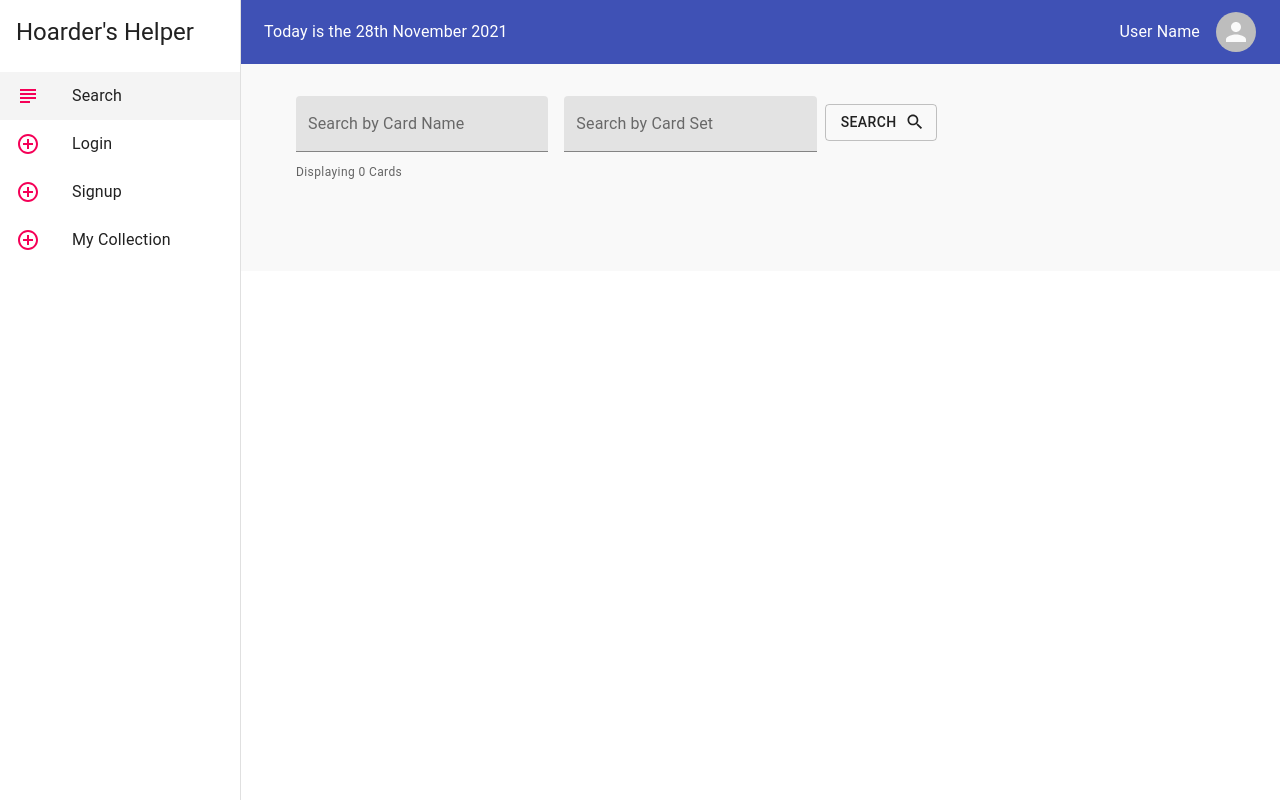
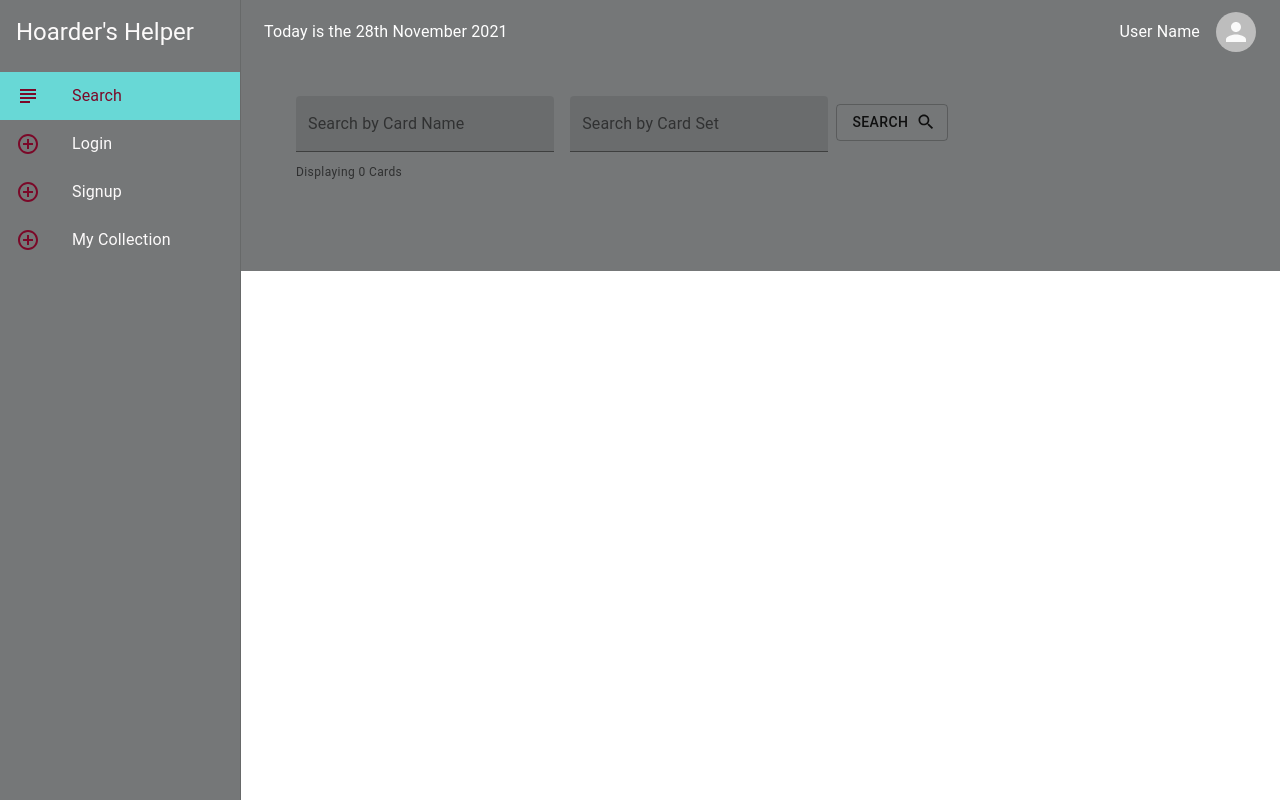
Before and after one commit to BerlicTheHunter/HoardersHelper, a React (Create React App) app in the folder client/: page / in a window 1280 px wide. Built offline with nearby package versions, Linux system fonts and the light colour scheme.

Commit message:
Added color styling to layout and updated card title size in Card Componenet

```diff
--- a/client/src/components/Card.js
+++ b/client/src/components/Card.js
@@ -23,7 +23,7 @@ export default function MakeCard({card}) {
         alt={card.name}
       />
       <CardContent>
-        <Typography gutterBottom variant="h5" component="div">
+        <Typography gutterBottom variant="h6" component="div">
           {card.name}
         </Typography>
         <Typography variant="caption" color="text.secondary">
--- a/client/src/components/Layout.js
+++ b/client/src/components/Layout.js
@@ -14,25 +14,42 @@ import { format } from 'date-fns'
 import Avatar from '@material-ui/core/Avatar'
 
 const drawerWidth = 240
+const backgroundColor = '#757778'
+const textColor = '#FCFAFA'
+const accentBlue = '#68D8D6'
+const accentRed = '#7B0828'
 
 const useStyles = makeStyles((theme) => {
   return {
     page: {
-      background: '#f9f9f9',
+      background: backgroundColor,
       width: '100%',
       padding: theme.spacing(3),
+      color: textColor,
+      fontWeight: 500,
     },
     root: {
       display: 'flex',
+      fontWeight: 500,
     },
     drawer: {
       width: drawerWidth,
+      background: backgroundColor,
+      color: textColor,
     },
     drawerPaper: {
       width: drawerWidth,
+      background: backgroundColor,
+      color: textColor,
+      fontWeight: 500,
+    },
+    drawerPaperIcon: {
+      color: accentRed,
     },
     active: {
-      background: '#f4f4f4'
+      background: accentBlue,
+      color: accentRed,
+      fontWeight: 800,
     },
     title: {
       padding: theme.spacing(2),
@@ -40,9 +57,10 @@ const useStyles = makeStyles((theme) => {
     appBar: {
       width: `calc(100% - ${drawerWidth}px)`,
       marginLeft: drawerWidth,
+      background: backgroundColor,
     },
     date: {
-      flexGrow: 1
+      flexGrow: 1,
     },
     toolbar: theme.mixins.toolbar,
     avatar: {
@@ -59,22 +77,22 @@ export default function Layout({ children }) {
   const menuItems = [
     {
       text: "Search",
-      icon: <SubjectOutlined color="secondary" />,
+      icon: <SubjectOutlined color="accentRed" />,
       path: "/",
     },
     {
       text: "Login",
-      icon: <AddCircleOutlineOutlined color="secondary" />,
+      icon: <AddCircleOutlineOutlined color="accentRed" />,
       path: "/Login",
     },
     {
       text: "Signup",
-      icon: <AddCircleOutlineOutlined color="secondary" />,
+      icon: <AddCircleOutlineOutlined color="accentRed" />,
       path: "/Signup",
     },
     {
       text: "My Collection",
-      icon: <AddCircleOutlineOutlined color="secondary" />,
+      icon: <AddCircleOutlineOutlined color="accentRed" />,
       path: "/mycollection",
     },
   ];
@@ -119,7 +137,7 @@ export default function Layout({ children }) {
               onClick={() => navigate(item.path)}
               className={location.pathname == item.path ? classes.active : null}
             >
-              <ListItemIcon>{item.icon}</ListItemIcon>
+              <ListItemIcon className={classes.drawerPaperIcon}>{item.icon}</ListItemIcon>
               <ListItemText primary={item.text} />
             </ListItem>
           ))}
```
